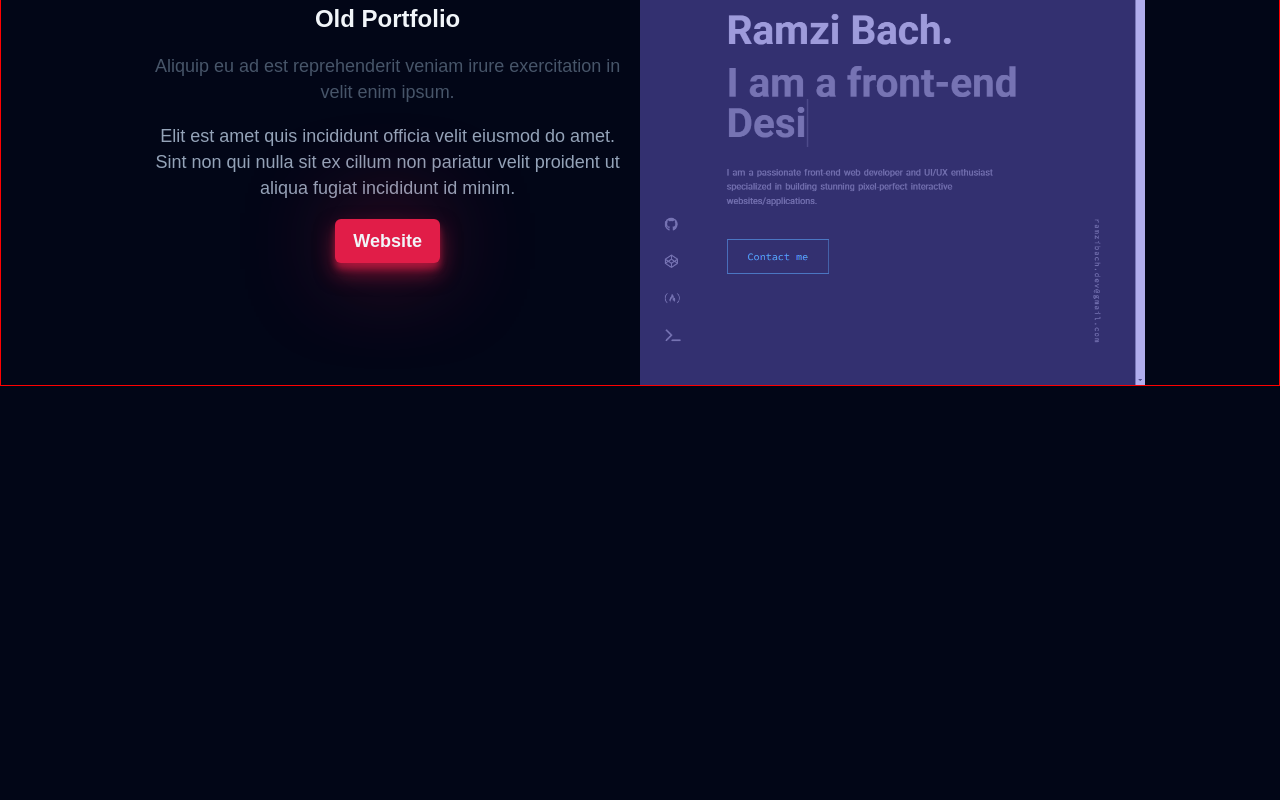
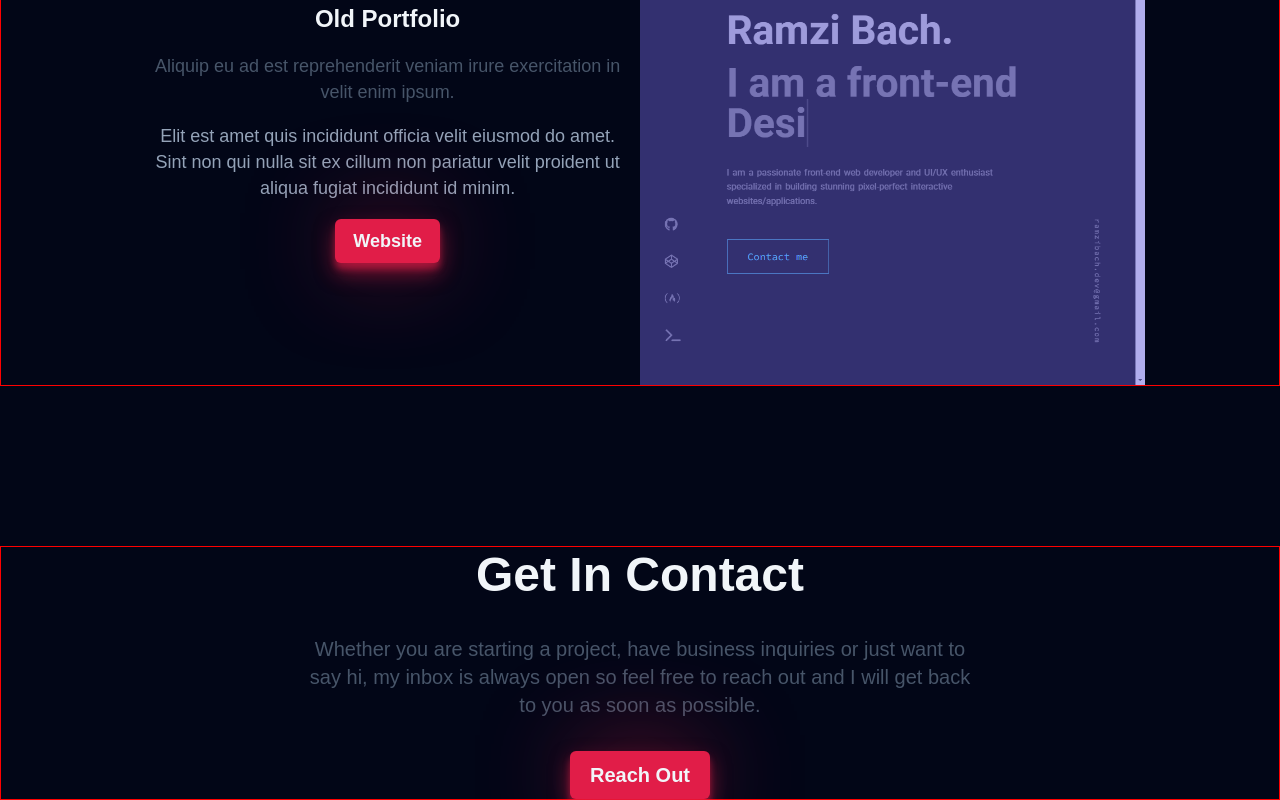
Before and after one commit to ArhamTheDeveloper/My-portfolio-website, a website built with Vite: page index.html in a window 1280 px wide. Shown: the part 6681-7481 px from the top of the page. Before the commit the page ends 7067 px from the top, so only its background shows below. Built offline with nearby package versions, Linux system fonts and the light colour scheme; a web font is replaced by a local one.

Commit message:
Contact section complete

```diff
--- a/index.html
+++ b/index.html
@@ -314,7 +314,22 @@
         </div>
       </section>
 
-      <!-- <section></section> -->
+      <section class="contact container section">
+        <h2 class="contact__title">Get In Contact</h2>
+        <p class="contact__description">
+          Whether you are starting a project, have business inquiries or just
+          want to say hi, my inbox is always open so feel free to reach out and
+          I will get back to you as soon as possible.
+        </p>
+        <a
+          href="mailto:arhamshaikh128@gmail.com"
+          target="_blank"
+          rel="noopener noreferrer"
+          class="contact__btn btn"
+          >Reach Out</a
+        >
+      </section>
+
     </main>
     <footer></footer>
     <script type="module" src="./src/main.js"></script>
--- a/src/main.js
+++ b/src/main.js
@@ -5,4 +5,5 @@ import "../styles/components/hero.css";
 import "../styles/components/about.css";
 import "../styles/components/featured.css";
 import "../styles/components/work.css";
+import "../styles/components/contact.css";
 import "../styles/utils.css";
--- /dev/null
+++ b/styles/components/contact.css
@@ -0,0 +1,89 @@
+.contact {
+  display: flex;
+  flex-direction: column;
+  align-items: center;
+  justify-content: center;
+  text-align: center;
+  gap: 1rem;
+}
+
+.contact__title {
+  font-size: var(--size-2xl);
+  color: var(--clr-light);
+  text-transform: capitalize;
+}
+
+.contact__description {
+  font-size: var(--size-sm);
+  color: var(--clr-slate600);
+  max-width: 60ch;
+}
+
+.contact__btn {
+  font-size: var(--size-sm);
+}
+
+/* xs */
+@media (min-width: 475px) {
+  .contact {
+    gap: 1.5rem;
+  }
+
+  .contact__title {
+    font-size: var(--size-3xl);
+  }
+
+  .contact__description {
+    font-size: var(--size-base);
+  }
+
+  .contact__btn {
+    font-size: var(--size-base);
+  }
+}
+
+/* sm */
+/* @media (min-width: 640px) {
+} */
+
+/* md */
+/* @media (min-width: 768px) {
+} */
+
+/* lg */
+@media (min-width: 1024px) {
+  .contact__title {
+    font-size: var(--size-4xl);
+  }
+
+  .contact__description {
+    font-size: var(--size-lg);
+  }
+
+  .contact__btn {
+    font-size: var(--size-lg);
+  }
+}
+
+/* xl */
+@media (min-width: 1280px) {
+  .contact {
+    gap: 2rem;
+  }
+
+  .contact__title {
+    font-size: var(--size-5xl);
+  }
+
+  .contact__description {
+    font-size: var(--size-xl);
+  }
+
+  .contact__btn {
+    font-size: var(--size-xl);
+  }
+}
+
+/* 2xl */
+/* @media (min-width: 1536px) {
+} */
```
